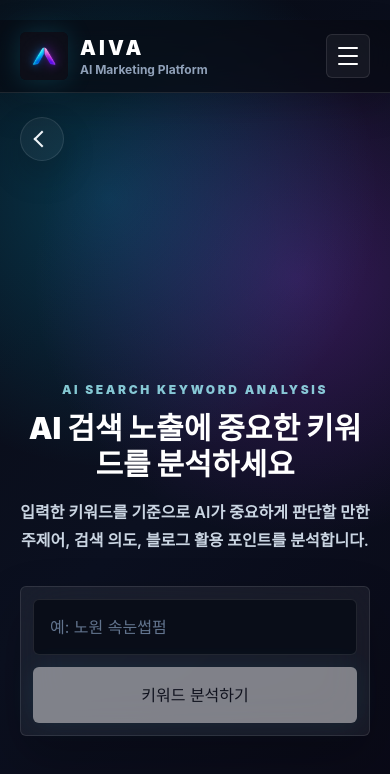
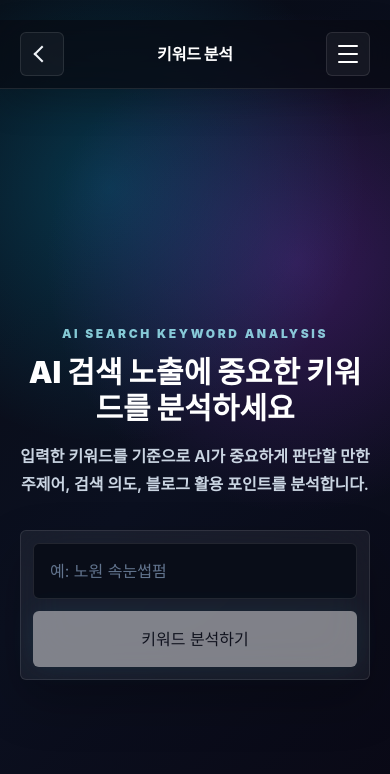
Before and after one commit to dev-wook/ai-marketing, a Next.js app: page / in a window 390 px wide. Both pictures are taken after a click on the button 195 px from the left and 608 px from the top of the page. Shown: the top 774 px of the page. Built offline with nearby package versions, Linux system fonts and the light colour scheme.

Commit message:
Refine mobile header and refresh UI

```diff
--- a/app/globals.css
+++ b/app/globals.css
@@ -1,8 +1,8 @@
 @import "tailwindcss";
 
 :root {
-  --background: #f7f5f0;
-  --foreground: #28231f;
+  --background: #070a12;
+  --foreground: #f8fafc;
 }
 
 * {
@@ -12,10 +12,18 @@
 body {
   margin: 0;
   min-width: 320px;
-  background: var(--background);
+  background:
+    radial-gradient(circle at 28% 20%, rgba(0, 200, 255, 0.22), transparent 32%),
+    radial-gradient(circle at 76% 28%, rgba(184, 54, 255, 0.24), transparent 34%),
+    linear-gradient(135deg, #080b14 0%, #0b1020 48%, #090713 100%);
   color: var(--foreground);
   font-family:
     Inter, ui-sans-serif, system-ui, -apple-system, BlinkMacSystemFont, "Segoe UI", sans-serif;
+}
+
+html {
+  min-width: 320px;
+  background: var(--background);
 }
 
 button,
--- a/features/platform/components/marketing-workspace.tsx
+++ b/features/platform/components/marketing-workspace.tsx
@@ -11,6 +11,10 @@ type ViewKey = 'home' | 'keyword' | 'blog'
 
 const pullRefreshThreshold = 84
 const pullRefreshMaxDistance = 118
+const viewTitles: Record<Exclude<ViewKey, 'home'>, string> = {
+  keyword: '키워드 분석',
+  blog: '블로그 원고 작성',
+}
 
 export function MarketingWorkspace() {
   const [view, setView] = useState<ViewKey>('home')
@@ -53,7 +57,7 @@ export function MarketingWorkspace() {
 
       const dampedDistance = Math.min(distance * 0.62, pullRefreshMaxDistance)
 
-      if (dampedDistance > 10) {
+      if (dampedDistance > 2) {
         event.preventDefault()
       }
 
@@ -94,40 +98,73 @@ export function MarketingWorkspace() {
 
   const pullProgress = Math.min(pullDistance / pullRefreshThreshold, 1)
   const shouldShowPullRefresh = pullDistance > 0 || isRefreshing
+  const pullIndicatorHeight = Math.min(pullDistance, pullRefreshMaxDistance)
+  const isHomeView = view === 'home'
 
   return (
     <main className="min-h-screen bg-[#070a12] text-white">
       <div
         aria-hidden={!shouldShowPullRefresh}
-        className={`fixed left-1/2 top-3 z-50 -translate-x-1/2 transition duration-200 md:hidden ${
+        className={`fixed inset-x-0 top-0 z-50 overflow-hidden border-b border-cyan-300/10 bg-[linear-gradient(180deg,rgba(7,10,18,0.98),rgba(10,16,32,0.88))] shadow-[0_18px_50px_rgba(0,0,0,0.28)] transition-opacity duration-150 md:hidden ${
           shouldShowPullRefresh ? 'opacity-100' : 'pointer-events-none opacity-0'
         }`}
         style={{
-          transform: `translate(-50%, ${Math.min(pullDistance * 0.22, 18)}px)`,
+          height: `${isRefreshing ? pullRefreshThreshold : pullIndicatorHeight}px`,
         }}
       >
-        <div className="flex min-h-11 items-center gap-3 rounded-full border border-cyan-300/30 bg-[#07111d]/88 px-4 text-xs font-black text-cyan-50 shadow-[0_18px_45px_rgba(0,0,0,0.34)] backdrop-blur-xl">
+        <div className="flex h-full min-h-16 flex-col items-center justify-end gap-1 pb-3 text-cyan-100">
           <span
-            className={`grid h-6 w-6 place-items-center rounded-full border border-cyan-200/40 ${
+            className={`grid h-9 w-9 place-items-center rounded-full border border-cyan-300/35 bg-cyan-300/10 shadow-[0_0_30px_rgba(34,211,238,0.18)] ${
               isRefreshing ? 'animate-spin' : ''
             }`}
           >
             <span
-              className="block h-2.5 w-2.5 rounded-full bg-gradient-to-br from-cyan-200 to-fuchsia-300"
-              style={{ transform: `scale(${Math.max(0.55, pullProgress)})` }}
+              className="block h-3 w-3 border-b-2 border-r-2 border-current transition-transform duration-150"
+              style={{ transform: `rotate(45deg) scale(${Math.max(0.72, pullProgress)})` }}
             />
           </span>
+          <span className="text-[11px] font-black tracking-[0.12em] text-cyan-100/80">
             {isRefreshing
               ? '새로고침 중'
               : pullProgress >= 1
                 ? '놓으면 새로고침'
                 : '아래로 당겨 새로고침'}
+          </span>
         </div>
       </div>
       <div className="min-h-screen bg-[radial-gradient(circle_at_28%_20%,rgba(0,200,255,0.22),transparent_32%),radial-gradient(circle_at_76%_28%,rgba(184,54,255,0.24),transparent_34%),linear-gradient(135deg,#080b14_0%,#0b1020_48%,#090713_100%)]">
         <div className="mx-auto flex min-h-screen w-full max-w-7xl flex-col px-5 py-5 md:px-8">
-          <header className="sticky top-0 z-40 -mx-5 flex items-center justify-between border-b border-white/10 bg-[#070a12]/72 px-5 py-3 shadow-[0_14px_34px_rgba(0,0,0,0.18)] backdrop-blur-xl md:relative md:top-auto md:z-20 md:mx-0 md:border-b-0 md:bg-transparent md:px-0 md:py-0 md:shadow-none md:backdrop-blur-0">
+          <header
+            className={`sticky top-0 z-40 -mx-5 items-center border-b border-white/10 bg-[#070a12]/72 px-5 py-3 shadow-[0_14px_34px_rgba(0,0,0,0.18)] backdrop-blur-xl md:relative md:top-auto md:z-20 md:mx-0 md:border-b-0 md:bg-transparent md:px-0 md:py-0 md:shadow-none md:backdrop-blur-0 ${
+              isHomeView
+                ? 'flex justify-between'
+                : 'grid grid-cols-[44px_minmax(0,1fr)_44px] gap-3'
+            }`}
+          >
+            {isHomeView ? (
               <BrandHeader onClick={() => openView('home')} />
+            ) : (
+              <button
+                type="button"
+                onClick={() => openView('home')}
+                aria-label="메인으로 돌아가기"
+                className="grid h-11 w-11 place-items-center rounded-md border border-white/10 bg-white/[0.045] text-slate-100 transition hover:border-cyan-300/45 hover:bg-cyan-300/10 focus:outline-none focus:ring-4 focus:ring-cyan-300/15"
+              >
+                <span
+                  aria-hidden="true"
+                  className="block h-3 w-3 rotate-45 border-b-2 border-l-2 border-current"
+                />
+              </button>
+            )}
+
+            {!isHomeView ? (
+              <div className="min-w-0 self-center text-center">
+                <p className="truncate text-base font-black tracking-[-0.01em] text-white md:text-lg">
+                  {viewTitles[view]}
+                </p>
+              </div>
+            ) : null}
+
             <div className="relative">
               <button
                 type="button"
@@ -170,21 +207,6 @@ export function MarketingWorkspace() {
           </header>
 
           <section className="min-w-0 flex-1 py-6 lg:py-8">
-            {view !== 'home' ? (
-              <button
-                type="button"
-                onClick={() => openView('home')}
-                aria-label="메인으로 돌아가기"
-                className="mb-2 inline-grid h-11 w-11 place-items-center rounded-full border border-white/10 bg-white/[0.045] text-slate-100 shadow-[0_14px_34px_rgba(0,0,0,0.18)] transition hover:-translate-x-0.5 hover:border-cyan-300/45 hover:bg-cyan-300/10 focus:outline-none focus:ring-4 focus:ring-cyan-300/15 md:mb-3"
-              >
-                <span
-                  aria-hidden="true"
-                  className="block h-3 w-3 rotate-45 border-b-2 border-l-2 border-current"
-                >
-                  <span className="sr-only">메인으로</span>
-                </span>
-              </button>
-            ) : null}
             {view === 'home' ? (
               <HomeView
                 onOpenBlogPosting={() => openView('blog')}
```
Lines whose indentation alone changed are shown as unchanged.
